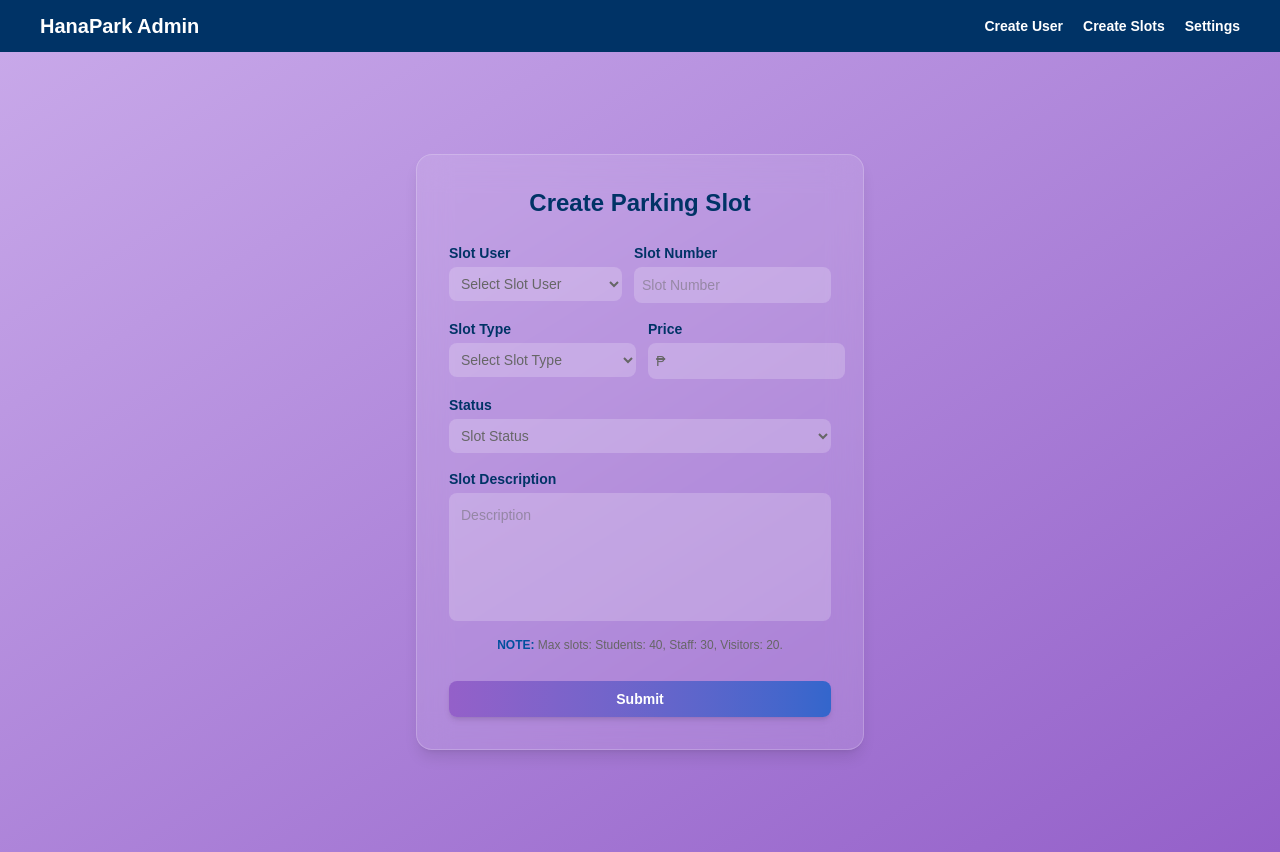
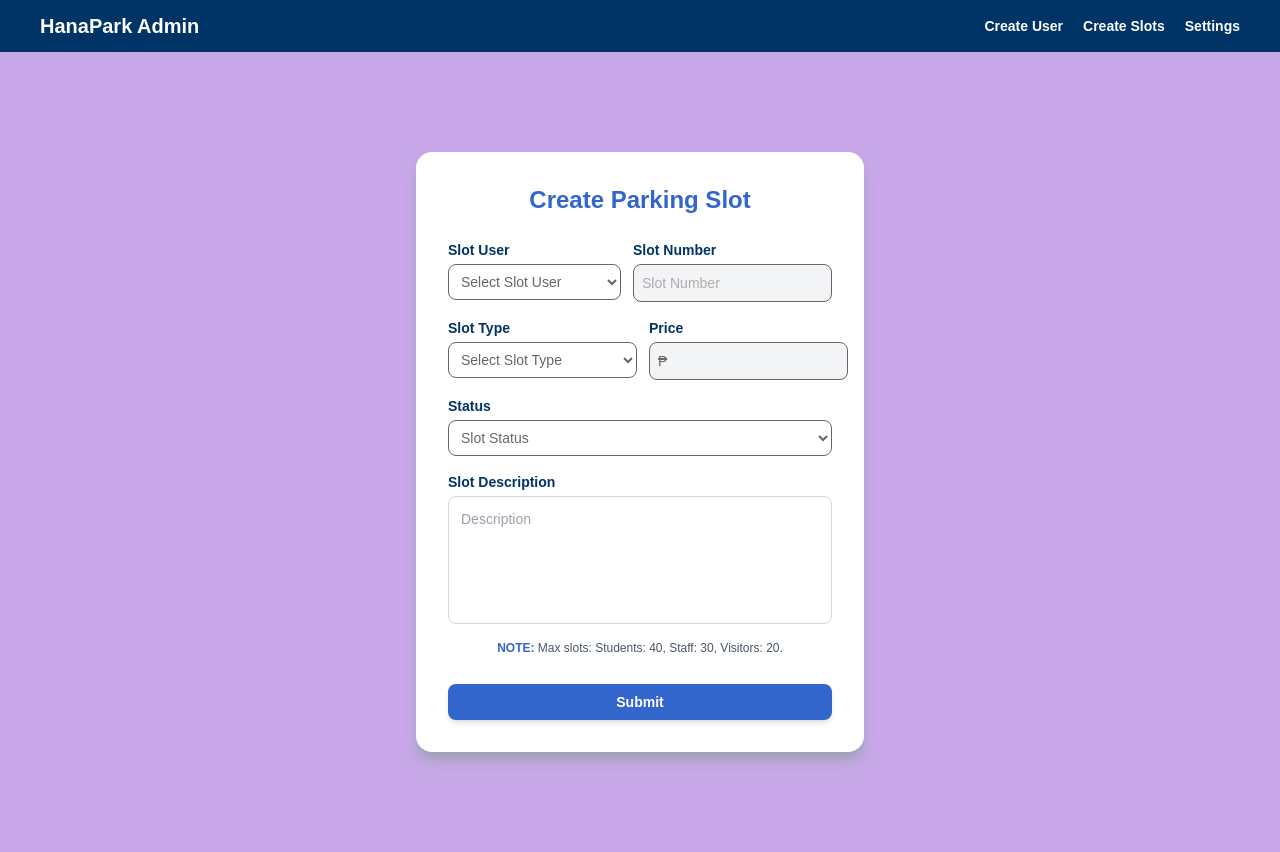
Before and after one commit to prodby-david/Capstone-Project-HanaPark-, a React (Vite) app in the folder client/: page /admin/slots in a window 1280 px wide. Built offline with nearby package versions, Linux system fonts and the light colour scheme; no server answers; sample sign-in values are in the browser's storage.

Commit message:
fix: adjust the ui

```diff
--- a/client/src/components/forms/admin/createSlot.jsx
+++ b/client/src/components/forms/admin/createSlot.jsx
@@ -133,9 +133,9 @@ const CreateSlot = () => {
  return (
   <>
     <AdminHeader />
-    <div className="flex justify-center items-center min-h-screen bg-gradient-to-br from-[#C8A8E9] to-[#9460C9] px-5">
-      <div className="w-full max-w-md bg-white/10 backdrop-blur-lg rounded-2xl p-8 shadow-lg border border-white/20">
-        <h2 className="text-2xl font-semibold text-color text-center mb-6">
+    <div className="flex justify-center items-center min-h-screen bg-[#C8A8E9] px-5">
+      <div className="w-full max-w-md bg-white rounded-2xl shadow-lg shadow-gray-400 p-8">
+        <h2 className="text-2xl font-semibold text-[#3366CC] text-center mb-6">
           Create Parking Slot
         </h2>
 
@@ -144,7 +144,7 @@ const CreateSlot = () => {
             <div className="flex flex-col w-full">
               <label
                 htmlFor="SlotUser"
-                className="text-sm font-semibold text-color-3 mb-1"
+                className="text-sm font-semibold text-gray-700 mb-1"
               >
                 Slot User
               </label>
@@ -153,7 +153,7 @@ const CreateSlot = () => {
                 id="SlotUser"
                 value={slotData.slotUser}
                 onChange={handleChange}
-                className="p-2 rounded-lg bg-white/20 text-color-2 outline-none focus:ring-2 focus:ring-[#9460C9] transition-all text-sm"
+                className="p-2 rounded-lg border border-gray-300 text-gray-700 outline-none focus:border-[#3366CC] focus:ring-1 focus:ring-[#3366CC] transition-all text-sm"
               >
                 <option value="" disabled>
                   Select Slot User
@@ -167,7 +167,7 @@ const CreateSlot = () => {
             <div className="flex flex-col w-full">
               <label
                 htmlFor="SlotNumber"
-                className="text-sm font-semibold text-color-3 mb-1"
+                className="text-sm font-semibold text-gray-700 mb-1"
               >
                 Slot Number
               </label>
@@ -180,7 +180,7 @@ const CreateSlot = () => {
                 readOnly
                 disabled
                 placeholder="Slot Number"
-                className="p-2 rounded-lg bg-white/20 text-color-2 outline-none cursor-not-allowed text-sm"
+                className="p-2 rounded-lg border border-gray-300 text-gray-500 bg-gray-100 text-sm cursor-not-allowed"
               />
             </div>
           </div>
@@ -189,7 +189,7 @@ const CreateSlot = () => {
             <div className="flex flex-col w-full">
               <label
                 htmlFor="SlotType"
-                className="text-sm font-semibold text-color-3 mb-1"
+                className="text-sm font-semibold text-gray-700 mb-1"
               >
                 Slot Type
               </label>
@@ -198,7 +198,7 @@ const CreateSlot = () => {
                 id="SlotType"
                 value={slotData.slotType}
                 onChange={handleChange}
-                className="p-2 rounded-lg bg-white/20 text-color-2 outline-none focus:ring-2 focus:ring-[#9460C9] transition-all text-sm"
+                className="p-2 rounded-lg border border-gray-300 text-gray-700 outline-none focus:border-[#3366CC] focus:ring-1 focus:ring-[#3366CC] transition-all text-sm"
               >
                 <option value="" disabled>
                   Select Slot Type
@@ -214,7 +214,7 @@ const CreateSlot = () => {
             <div className="flex flex-col w-full">
               <label
                 htmlFor="SlotPrice"
-                className="text-sm font-semibold text-color-3 mb-1"
+                className="text-sm font-semibold text-gray-700 mb-1"
               >
                 Price
               </label>
@@ -224,7 +224,7 @@ const CreateSlot = () => {
                 value={`₱ ${slotData.slotPrice}`}
                 onChange={handleChange}
                 readOnly
-                className="p-2 rounded-lg bg-white/20 text-color-2 outline-none cursor-not-allowed text-sm"
+                className="p-2 rounded-lg border border-gray-300 text-gray-500 bg-gray-100 text-sm cursor-not-allowed"
               />
             </div>
           </div>
@@ -232,7 +232,7 @@ const CreateSlot = () => {
           <div className="flex flex-col">
             <label
               htmlFor="SlotStatus"
-              className="text-sm font-semibold text-color-3 mb-1"
+              className="text-sm font-semibold text-gray-700 mb-1"
             >
               Status
             </label>
@@ -241,7 +241,7 @@ const CreateSlot = () => {
               id="SlotStatus"
               value={slotData.slotStatus}
               onChange={handleChange}
-              className="p-2 rounded-lg bg-white/20 text-color-2 outline-none focus:ring-2 focus:ring-[#9460C9] transition-all text-sm"
+              className="p-2 rounded-lg border border-gray-300 text-gray-700 outline-none focus:border-[#3366CC] focus:ring-1 focus:ring-[#3366CC] transition-all text-sm"
             >
               <option value="" disabled>
                 Slot Status
@@ -256,7 +256,7 @@ const CreateSlot = () => {
           <div className="flex flex-col">
             <label
               htmlFor="SlotDescription"
-              className="text-sm font-semibold text-color-3 mb-1"
+              className="text-sm font-semibold text-gray-700 mb-1"
             >
               Slot Description
             </label>
@@ -267,19 +267,19 @@ const CreateSlot = () => {
               onChange={handleChange}
               maxLength={100}
               placeholder="Description"
-              className="p-3 rounded-lg bg-white/20 text-color-2 outline-none focus:ring-2 focus:ring-[#9460C9] transition-all text-sm resize-none h-32"
+              className="p-3 rounded-lg border border-gray-300 text-gray-700 outline-none focus:border-[#3366CC] focus:ring-1 focus:ring-[#3366CC] transition-all text-sm resize-none h-32"
             ></textarea>
           </div>
 
-          <p className="text-xs text-center text-color-2">
-            <span className="font-semibold text-color-3">NOTE:</span> Max slots:
+          <p className="text-xs text-center text-gray-600">
+            <span className="font-semibold text-[#3366CC]">NOTE:</span> Max slots:
             Students: 40, Staff: 30, Visitors: 20.
           </p>
 
           <button
             type="submit"
             onClick={handleSubmit}
-            className="w-full mt-3 bg-gradient-to-r from-[#9460C9] to-[#3366CC] text-white py-2 rounded-lg text-sm font-semibold hover:scale-[1.02] transition-all duration-300 shadow-md"
+            className="w-full mt-3 bg-[#3366CC] text-white py-2 rounded-lg text-sm font-semibold hover:bg-[#254C99] transition-all duration-300 shadow-md"
           >
             Submit
           </button>
@@ -291,6 +291,7 @@ const CreateSlot = () => {
   </>
 );
 
+
 }
 
 export default CreateSlot;
```
